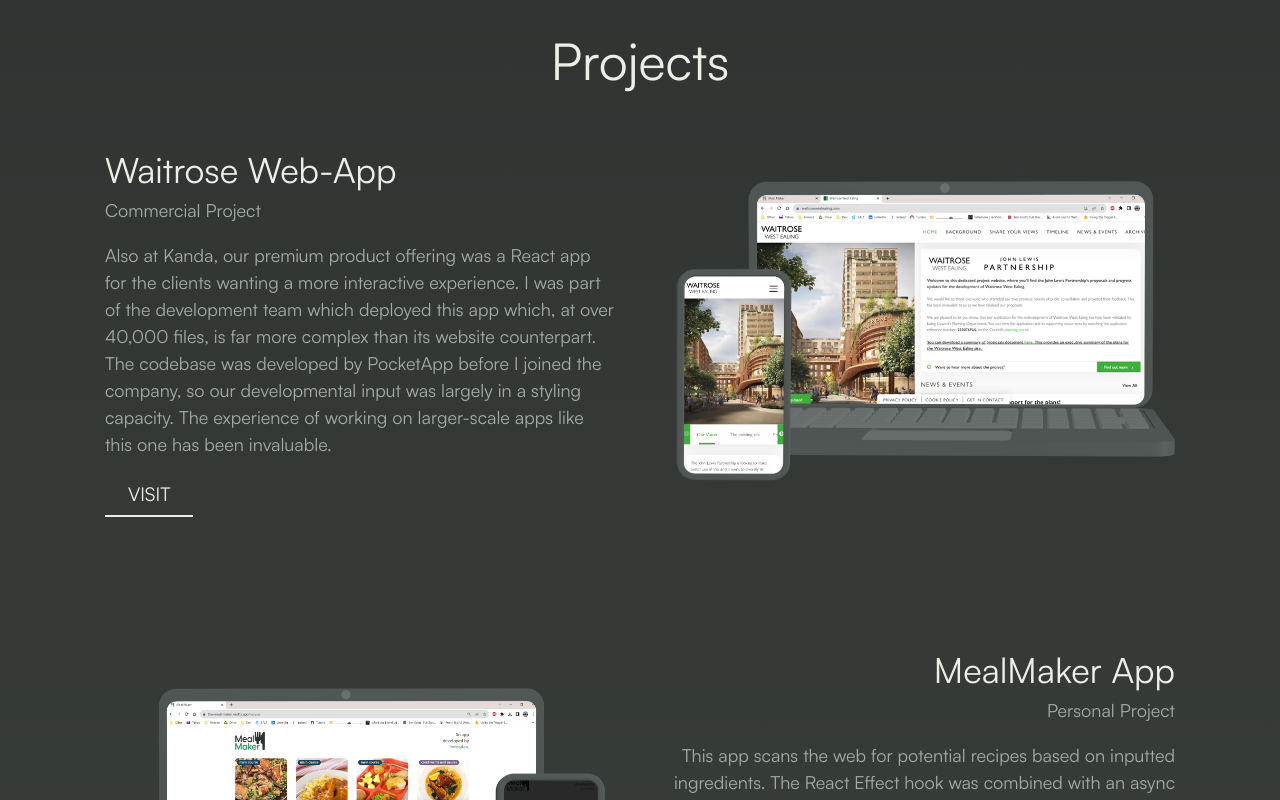
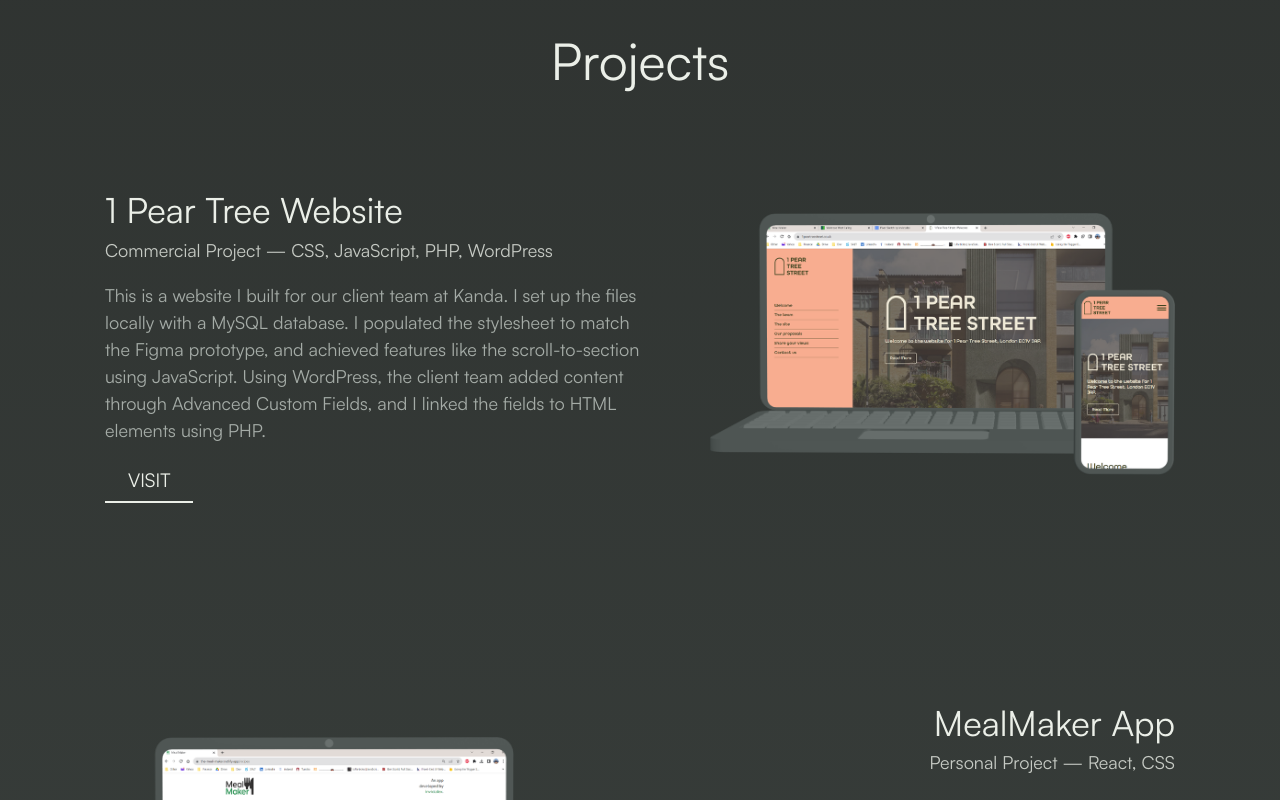
Before and after one commit to invictalex/portfolio-2023, a React (Vite) app: page / in a window 1280 px wide. Shown: the part 1760-2560 px from the top of the page. Built offline with nearby package versions, Linux system fonts and the light colour scheme; the HTML template or start-up script is replaced by a standard one.

Commit message:
update-texts

```diff
--- a/src/App.css
+++ b/src/App.css
@@ -497,8 +497,8 @@
   display: flex;
   align-items: center;
   flex-direction:row-reverse;
-  gap: 60px;
-  height: 400px;
+  gap: 58px;
+  height: 426px;
   overflow: hidden;
   text-align: start;
 }
@@ -513,7 +513,7 @@
 
 .project-image{
 
-  min-width: 500px;
+  min-width: 465px;
   height: 100%;
   background-size: contain;
   background-repeat: no-repeat;
@@ -544,8 +544,12 @@
 .project-info--type{
 margin: 0px;
 text-transform: capitalize;
-color: var(--light)
+color: var(--lighter);
+opacity: 0.8;
+font-weight: 500;
 }
+
+
 .project-info--text{
 margin-bottom: 0;
 color: var(--light)
@@ -591,7 +595,7 @@
     gap: 50px;
   }
   .project-image{
-    min-width: 400px;
+    min-width: 350px;
   }
 
 }
--- a/src/components/pages/sections/Projects.jsx
+++ b/src/components/pages/sections/Projects.jsx
@@ -13,7 +13,7 @@
                     {project.name}
                 </h3>
                 <h6 className="project-info--type">
-                    {project.type} project
+                    {project.type} project — {project.languages}
                 </h6>
                 <p className="project-info--text">
                     {project.text}
--- a/src/data.jsx
+++ b/src/data.jsx
@@ -79,35 +79,39 @@
     ],
     projects: [
         {
-            name: "Waitrose Web-App",
+            name: "1 Pear Tree Website",
             type: "commercial",
-            text: "Also at Kanda, our premium product offering was a React app for the clients wanting a more interactive experience. I was part of the development team which deployed this app which, at over 40,000 files, is far more complex than its website counterpart. The codebase was developed by PocketApp before I joined the company, so our developmental input was largely in a styling capacity. The experience of working on larger-scale apps like this one has been invaluable.",
+            languages: "CSS, JavaScript, PHP, WordPress",
+            text: "This is a website I built for our client team at Kanda. I set up the files locally with a MySQL database. I populated the stylesheet to match the Figma prototype, and achieved features like the scroll-to-section using JavaScript. Using WordPress, the client team added content through Advanced Custom Fields, and I linked the fields to HTML elements using PHP.",
             code: false,
-            image: waitrose,
+            image: peartree,
             url: "https://google.com"
+
         },
         {
             name: "MealMaker App",
             type: "Personal",
-            text: "This app scans the web for potential recipes based on inputted ingredients. The React Effect hook was combined with an async await function to grab data from the API. I used State hooks to update the UI and localStorage whenever incoming data changes, and props to pass said data between components. I used dependencies like React Router DOM and Framer Motion for navigation and animation. Each component is functional rather class, in line with best practice.",
+            languages: "React, CSS",
+            text: "This app scans for recipes using inputted ingredients. The React Effect hook wraps an async await function to grab data from the API. State hooks update the UI and localStorage when incoming data changes, and props pass said data between components. Dependencies like React Router DOM and Framer Motion handle navigation and animation. In line with best practice, I used function components throughout.",
             code: "https://google.com",
             image: mealmaker,
             url: "https://google.com"
 
         },
         {
-            name: "1 Pear Tree Website",
+            name: "Waitrose Web-App",
             type: "commercial",
-            text: "This is a website I built for our client team at Kanda. I set up the files locally, using MySQL for the database. I populated a CSS stylesheet to match the Figma prototype, the left-fixed nav-panel a standout feature. I used JavaScript for functionality like the scroll-to-section feature. I set up the project on WordPress, the client team added content through Advanced Custom Fields, and I linked the fields to HTML elements using PHP.",
+            languages: "CSS Bootstrap, React",
+            text: "Also at Kanda, our premium product offering was a React app, which, at over 40,000 files, is far more complex than its website counterpart. The codebase was developed by PocketApp before I joined, so our developmental input was predominantly styling using Bootstrap. The experience of working on larger-scale apps like this one has been invaluable.",
             code: false,
-            image: peartree,
+            image: waitrose,
             url: "https://google.com"
-
         },
         {
             name: "Pixel Sketchpad",
             type: "personal",
-            text: "Built to demonstrate the power of vanilla JavaScript, this is a sketchpad which allows the user to paint pixel portraits. Showing off JS ES6, it uses ternary operators, template literals, and arrow functions throughout, making this game functional in just 105 lines of code. The dark mode feature efficiently uses JavaScript to toggle CSS variable values. Though the concept is simple, the UI is satisfying – if you’re on a PC, I’d urge you to give it a go.",
+            languages: "JavaScript, CSS",
+            text: "Built to demonstrate the power of vanilla JavaScript ES6, this is sketchpad allows the user to paint pixel portraits. It uses ternary operators, template literals, and arrow functions throughout, making this game functional in just 105 lines of code. The dark mode feature efficiently uses JavaScript to toggle CSS variable values. If you’re on a PC, I’d urge you to give it a go.",
             code: "https://google.com",
             image: pixelsketch,
             url: "https://google.com"
```
